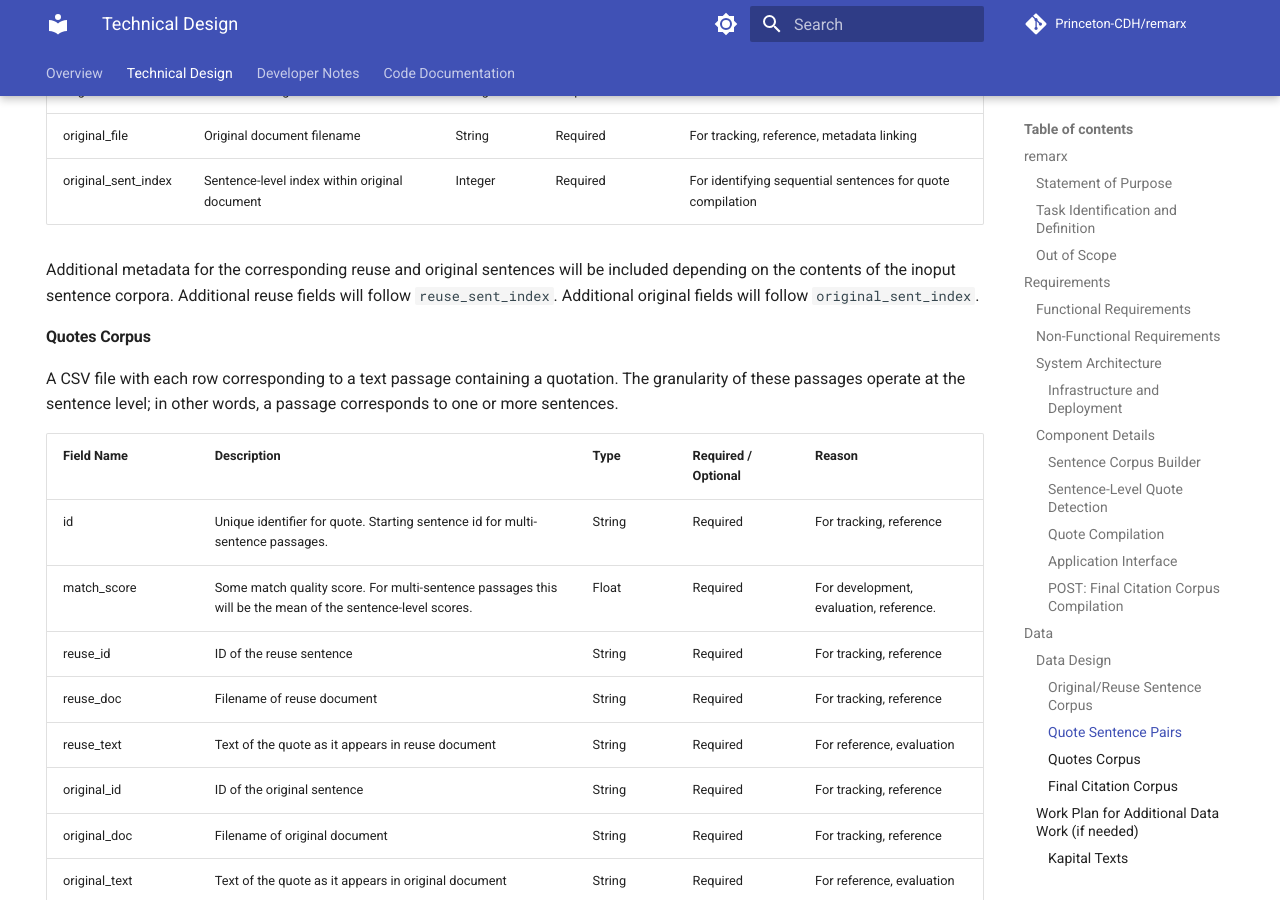
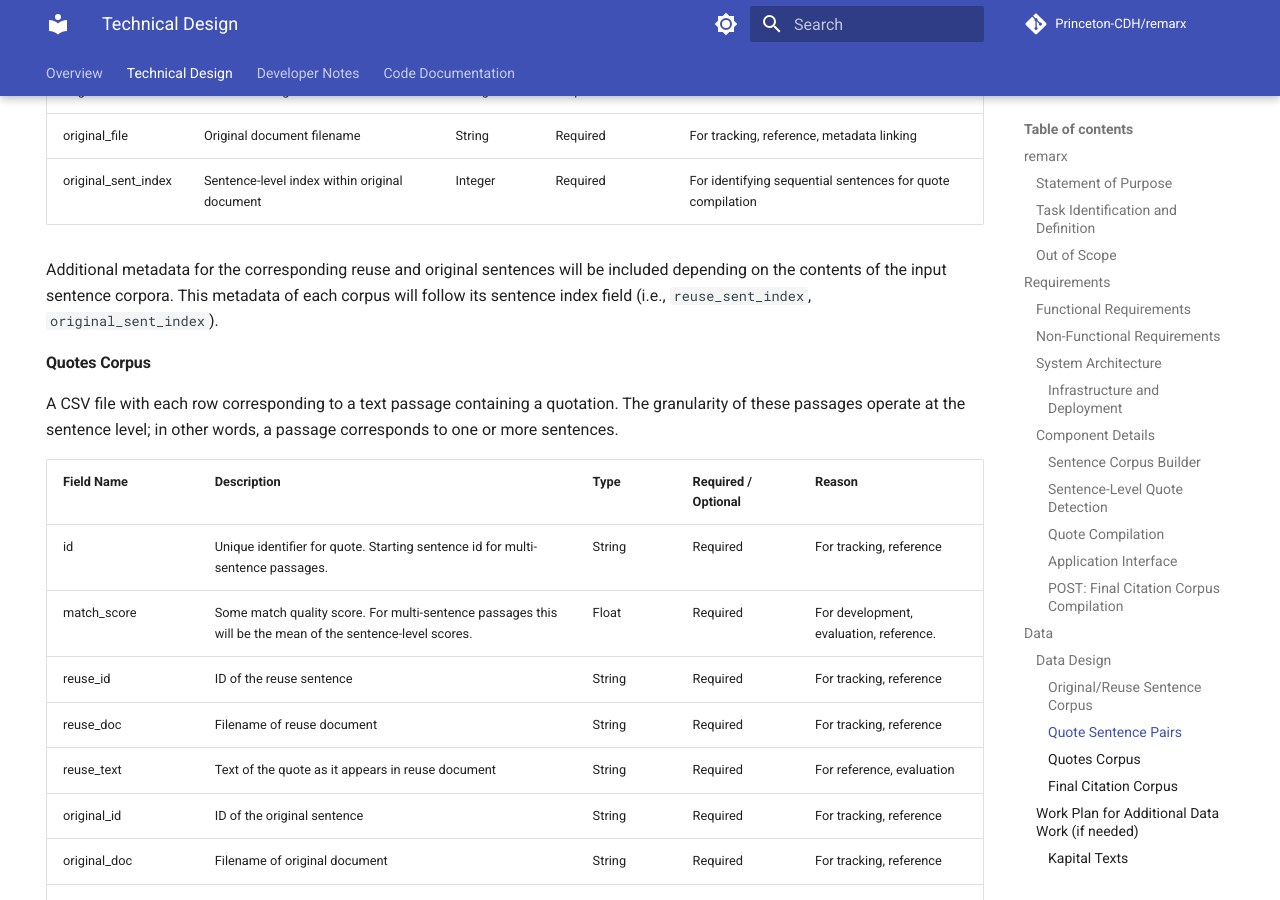
Before and after one commit to Princeton-CDH/remarx, an MkDocs documentation site: the page built from docs/technical-design.md, in a window 1280 px wide and 900 px high, scrolled down 6986 px. Built offline with MkDocs 1.6.1 and Material for MkDocs 9.7.7, drawn with Linux system fonts in a browser that asks for light colours; comment, search, counter and statistics services are not loaded; the version menu is left out.

Commit message:
Fixed typo

```diff
--- a/docs/technical-design.md
+++ b/docs/technical-design.md
@@ -216,9 +216,8 @@ A CSV file with each row corresponding to an original-reuse sentence pair that h
 | original_file       | Original document filename                    | String   | Required                | For tracking, reference, metadata linking                  |
 | original_sent_index | Sentence-level index within original document | Integer  | Required                | For identifying sequential sentences for quote compilation |
 
-Additional metadata for the corresponding reuse and original sentences will be included depending on the contents of the inoput sentence corpora.
-Additional reuse fields will follow `reuse_sent_index`.
-Additional original fields will follow `original_sent_index`.
+Additional metadata for the corresponding reuse and original sentences will be included depending on the contents of the input sentence corpora.
+This metadata of each corpus will follow its sentence index field (i.e., `reuse_sent_index`, `original_sent_index`).
 
 #### Quotes Corpus
 
```
